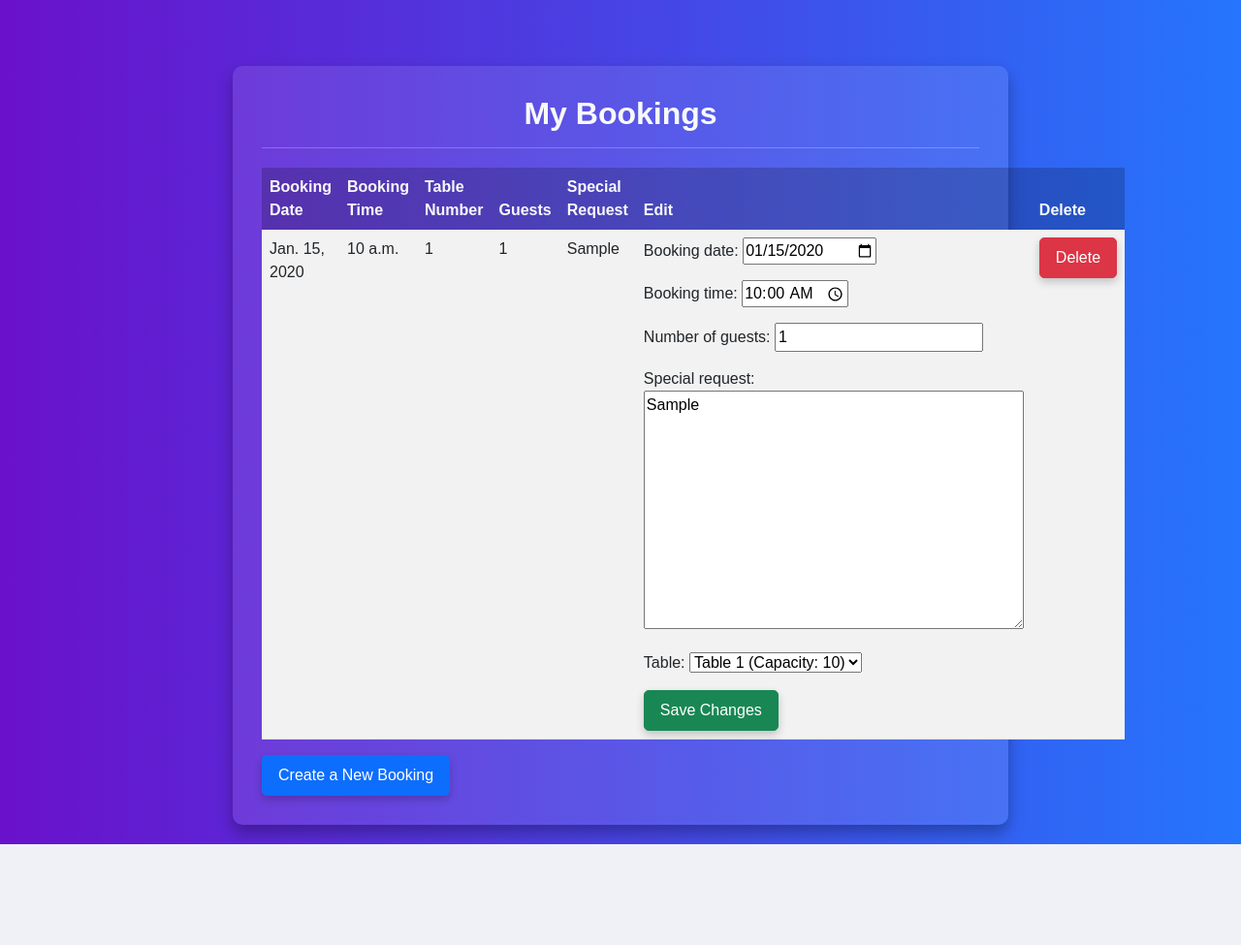
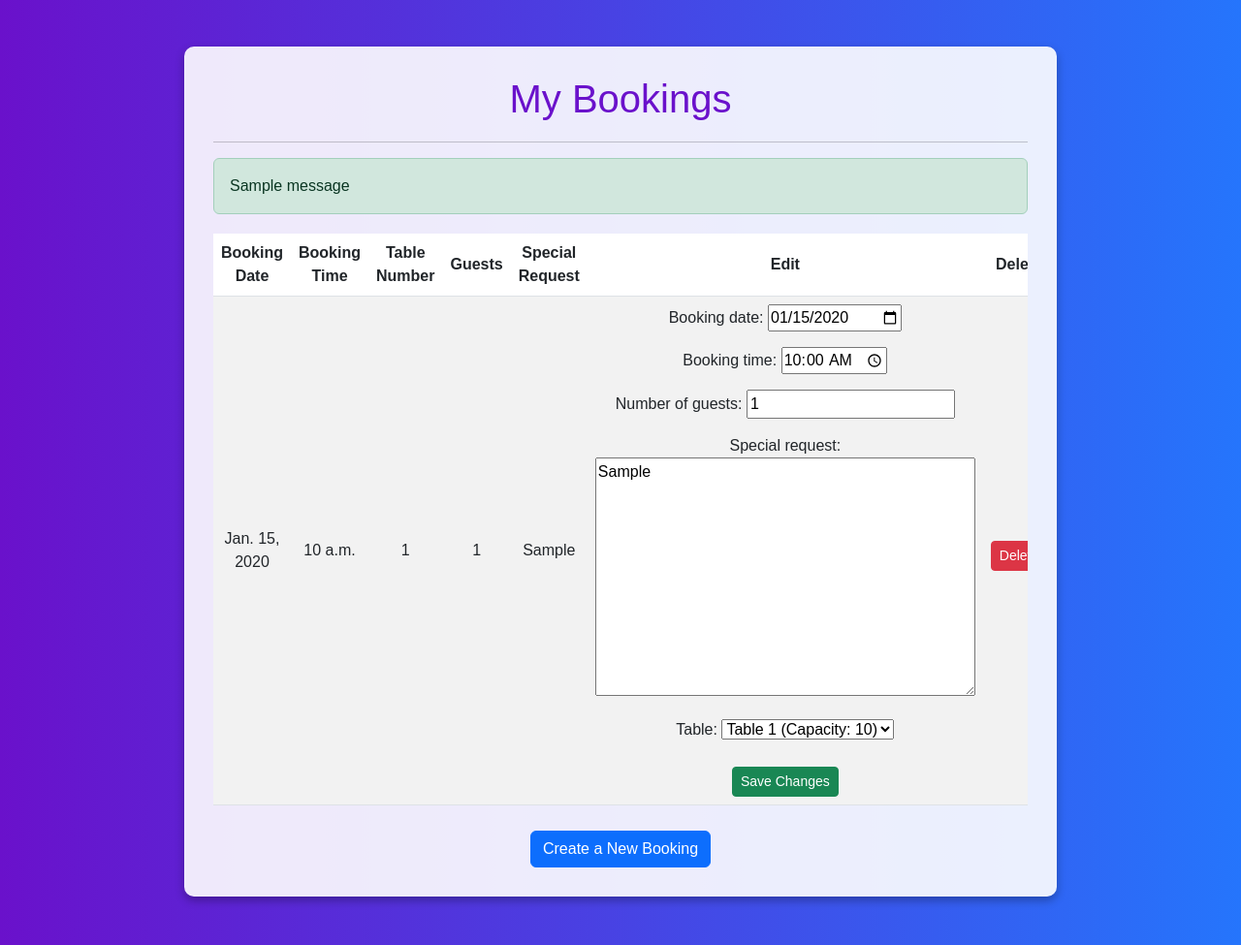
Before and after one commit to Cosmin2002Trusca/quick-booking, a Django app: page /bookings/ in a window 1280 px wide. Shown: the whole page at 97% size. Before the commit the page ends 871 px from the top, so only its background shows below. Run offline with Django 4.2, Linux system fonts and the light colour scheme; a user stored in the database is signed in; tables that the repository leaves empty hold one stand-in row (values such as "Sample post"); one stand-in notice (Sample message) is shown.

Commit message:
design templates

```diff
--- a/quick_booking/templates/quick_booking/my_bookings.html
+++ b/quick_booking/templates/quick_booking/my_bookings.html
@@ -1,83 +1,91 @@
 <!DOCTYPE html>
 <html lang="en">
+
 <head>
     <meta charset="UTF-8">
     <meta name="viewport" content="width=device-width, initial-scale=1.0">
     <title>My Bookings</title>
     <link href="https://cdn.jsdelivr.net/npm/bootstrap@5.3.0/dist/css/bootstrap.min.css" rel="stylesheet">
     <style>
-        /* Body and background styling */
         body {
             font-family: Arial, sans-serif;
             background: linear-gradient(to right, #6a11cb, #2575fc);
-            color: #f8f9fa;
-            display: flex;
-            justify-content: center;
-            padding: 20px;
-            min-height: 100vh;
-            margin: 0;
+            color: #333;
         }
 
-        /* Container styling */
         .container {
-            background-color: rgba(255, 255, 255, 0.1);
+            background-color: rgba(255, 255, 255, 0.9);
             padding: 30px;
             border-radius: 10px;
-            box-shadow: 0 8px 16px rgba(0, 0, 0, 0.3);
-            max-width: 800px;
+            box-shadow: 0 4px 10px rgba(0, 0, 0, 0.3);
+            max-width: 900px;
+            margin: 50px auto;
         }
 
-        /* Header styling */
         h1 {
-            font-size: 2rem;
-            color: #f8f9fa;
-            font-weight: bold;
+            font-size: 2.5rem;
+            margin-bottom: 20px;
+            color: #6a11cb;
             text-align: center;
         }
 
-        /* Table styling */
-        .table {
-            color: #f8f9fa;
-            margin-top: 20px;
+        .alert {
+            margin-bottom: 20px;
         }
 
-        .table thead th {
-            background-color: rgba(0, 0, 0, 0.2);
-            border: none;
-            color: #f8f9fa;
+        table {
+            width: 100%;
+            margin-bottom: 20px;
         }
 
-        .table-striped tbody tr:nth-of-type(odd) {
-            background-color: rgba(255, 255, 255, 0.1);
+        table th,
+        table td {
+            text-align: center;
+            vertical-align: middle;
         }
 
-        .table-striped tbody tr:nth-of-type(even) {
-            background-color: rgba(255, 255, 255, 0.05);
+        .btn {
+            margin-top: 10px;
         }
 
-        /* Button styling */
-        .btn-primary, .btn-success, .btn-danger {
-            font-size: 1rem;
-            padding: 8px 16px;
-            border-radius: 5px;
-            box-shadow: 0 4px 8px rgba(0, 0, 0, 0.2);
-            transition: all 0.3s ease;
+        .text-muted {
+            margin-top: 20px;
+            text-align: center;
         }
 
-        .btn-primary:hover, .btn-success:hover, .btn-danger:hover {
-            box-shadow: 0 6px 12px rgba(0, 0, 0, 0.3);
+        /* Responsive adjustments */
+        @media (max-width: 768px) {
+            h1 {
+                font-size: 2rem;
             }
 
-        /* Text styling */
-        .text-muted {
-            color: #ced4da;
+            .container {
+                padding: 15px;
             }
 
-        .alert {
-            display: none;
+            .btn {
+                width: 100%;
+                margin-top: 10px;
+            }
+
+            table th,
+            table td {
+                font-size: 0.9rem;
+            }
+        }
+
+        @media (max-width: 576px) {
+            .btn {
+                font-size: 0.8rem;
+            }
+
+            h1 {
+                font-size: 1.8rem;
+            }
         }
     </style>
 </head>
+
 <body>
     <div class="container mt-5">
         <h1>My Bookings</h1>
@@ -92,6 +100,7 @@
         {% endif %}
 
         {% if booking_forms %}
+        <div class="table-responsive">
             <table class="table table-striped">
                 <thead>
                     <tr>
@@ -113,53 +122,35 @@
                         <td>{{ booking.number_of_guests }}</td>
                         <td>{{ booking.special_request|default:"N/A" }}</td>
                         <td>
-                            <!-- Edit form -->
-                            <form method="POST">
+                            <form method="POST" class="d-inline">
                                 {% csrf_token %}
                                 <input type="hidden" name="booking_id" value="{{ booking.id }}">
                                 {{ form.as_p }}
-                                <button type="submit" class="btn btn-success">Save Changes</button>
+                                <button type="submit" class="btn btn-success btn-sm">Save Changes</button>
                             </form>
                         </td>
                         <td>
-                            <!-- Delete form -->
-                            <form method="POST">
+                            <form method="POST" class="d-inline">
                                 {% csrf_token %}
                                 <input type="hidden" name="booking_id" value="{{ booking.id }}">
-                                <button type="submit" name="delete_booking" class="btn btn-danger">Delete</button>
+                                <button type="submit" name="delete_booking" class="btn btn-danger btn-sm">Delete</button>
                             </form>
                         </td>
                     </tr>
                     {% endfor %}
                 </tbody>
             </table>
+        </div>
         {% else %}
         <p class="text-muted">You have no bookings at the moment.</p>
         {% endif %}
 
+        <div class="text-center">
             <a href="{% url 'create_booking' %}" class="btn btn-primary">Create a New Booking</a>
         </div>
+    </div>
 
-    <script>
-        document.addEventListener("DOMContentLoaded", function() {
-            const today = new Date().toISOString().split('T')[0]; // Today's date in 'YYYY-MM-DD' format
+    <script src="https://cdn.jsdelivr.net/npm/bootstrap@5.3.0/dist/js/bootstrap.bundle.min.js"></script>
+</body>
 
-            // For each booking date field, set the min attribute to today’s date to prevent past dates
-            document.querySelectorAll('input[name="booking_date"]').forEach(input => {
-                input.setAttribute("min", today);
-            });
-
-            // For each booking time field, restrict time to between 9:00 and 22:00
-            document.querySelectorAll('input[name="booking_time"]').forEach(input => {
-                input.addEventListener("input", function() {
-                    const timeValue = input.value;
-                    if (timeValue < "09:00" || timeValue > "22:00") {
-                        alert("Please select a time between 09:00 and 22:00.");
-                        input.value = ""; // Clear the input if outside allowed range
-                    }
-                });
-            });
-        });
-    </script>
-</body>
 </html>
--- a/quick_booking/templates/quick_booking/register.html
+++ b/quick_booking/templates/quick_booking/register.html
@@ -91,5 +91,9 @@
         Already have an account? <a href="{% url 'login' %}">Login here</a>
     </p>
 </div>
+
+<!-- Bootstrap JS and dependencies -->
+<script src="https://cdn.jsdelivr.net/npm/bootstrap@5.3.0/dist/js/bootstrap.bundle.min.js"></script>
+
 </body>
 </html>
--- a/quick_booking/views.py
+++ b/quick_booking/views.py
@@ -58,7 +58,6 @@ def register(request):
         if form.is_valid():
             user = form.save()  # Create the user
             login(request, user)  # Log in the user immediately
-            messages.success(request, "You have registered successfully! Welcome!")
             return redirect('create_booking')  # Redirect to booking page
     else:
         form = UserCreationForm()
@@ -86,7 +85,6 @@ def custom_login_view(request):
 
             if user is not None:
                 login(request, user)
-                messages.info(request, "Welcome back! You've successfully logged in!")
                 return redirect('create_booking')  # Redirect to a target page
             else:
                 form.add_error(None, "Invalid username or password.")  # Display custom error on form
```
Also changed, not shown: quick_booking/templates/quick_booking/reservation_form.html (+8 -57 lines). Lines whose indentation alone changed are shown as unchanged.
